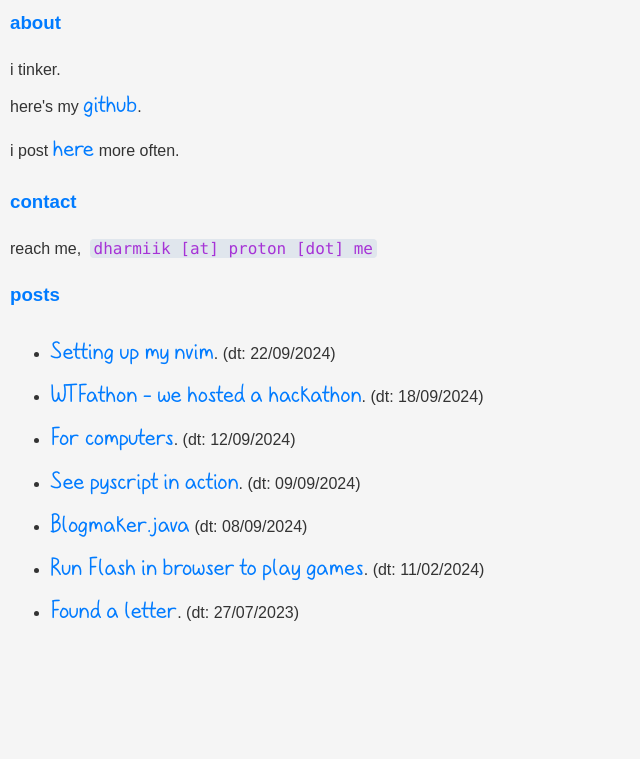
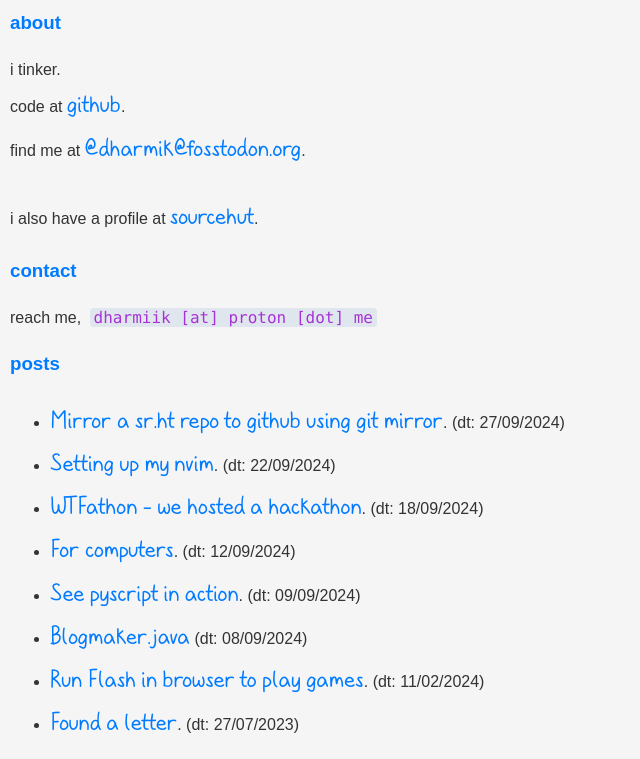
Before and after one commit to dhrm1k/dhrm1k.github.io, a plain HTML site: page index.html in a window 1280 px wide. Shown: the part 86-845 px from the top of the page, without its empty margins (0-640 px from the left). Before the commit the page ends 800 px from the top, so only its background shows below. Drawn offline with Linux system fonts and the light colour scheme.

Commit message:
Added a new post

```diff
--- a/index.html
+++ b/index.html
@@ -14,9 +14,10 @@
 
   <h3>about</h3>
   i tinker. </br>
-  here's my <a href="https://github.com/dhrm1k">github</a>. <br/>
-  i post <a href="https://fosstodon.org/@dharmik" rel="me">here</a> more often. <br/>
-
+  code at <a href="https://github.com/dhrm1k">github</a>. <br/>
+  find me at <a href="https://fosstodon.org/@dharmik" rel="me">@dharmik@fosstodon.org</a>. <br/>
+  <br/>
+  i also have a profile at <a href="https://git.sr.ht/~dharmik/">sourcehut</a>.
 
   <h3>contact</h3>
   reach me, <code>dharmiik [at] proton [dot] me</code>
@@ -24,6 +25,7 @@
 
    <h3>posts</h3>
   <ul>
+	  <li><a href="https://paste.sr.ht/~dharmik/236c11279ae9864b677b8ccf89e5074be0b8d326" target="_blank">Mirror a sr.ht repo to github using git mirror</a>. (dt: 27/09/2024)</li>
 	  <li><a href="vim-config.html">Setting up my nvim</a>. (dt: 22/09/2024)</li>
 	<li><a href="hackathon.html">WTFathon - we hosted a hackathon</a>. (dt: 18/09/2024)</li>
     <li><a href="for-posteriority.html">For computers</a>. (dt: 12/09/2024)</li>
```
